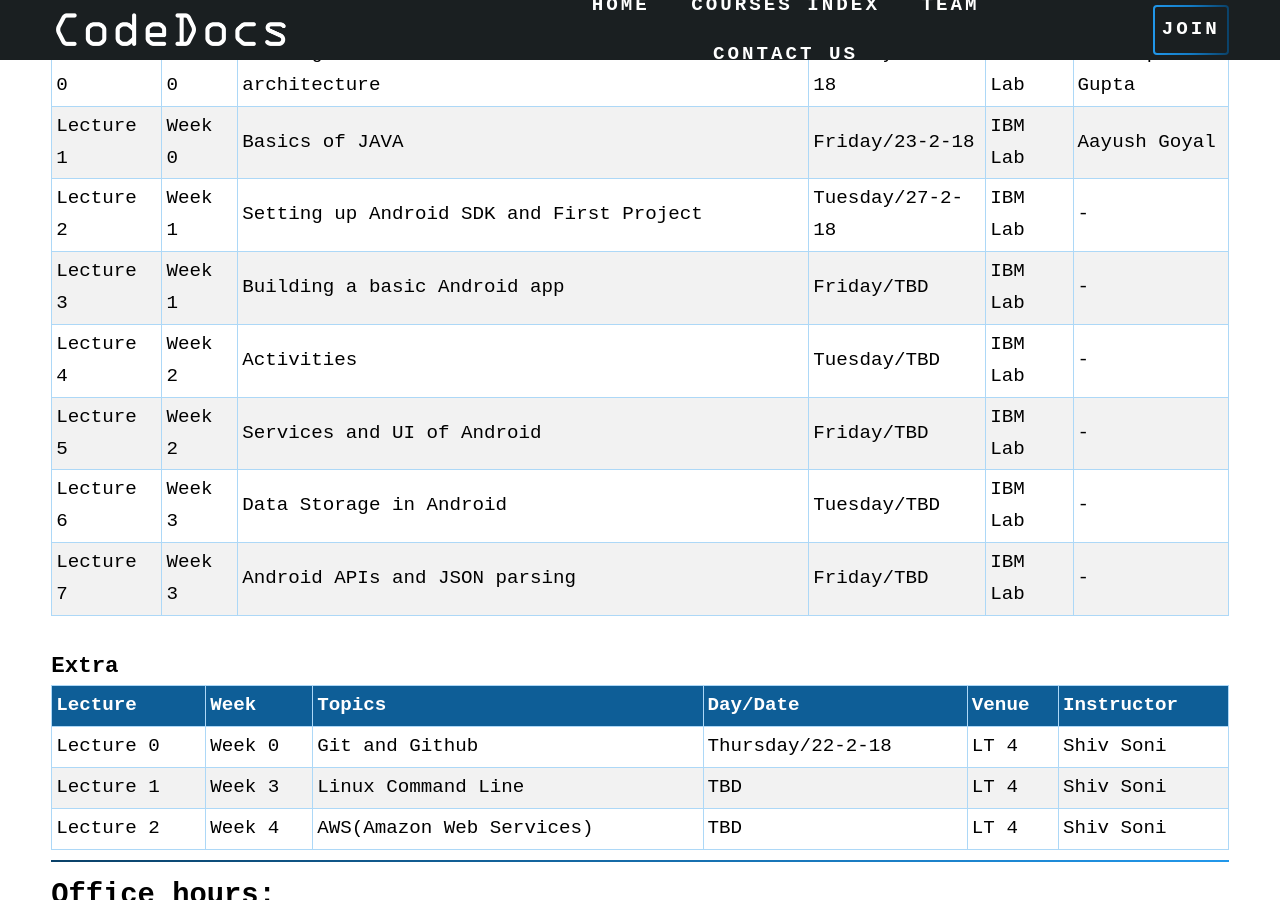
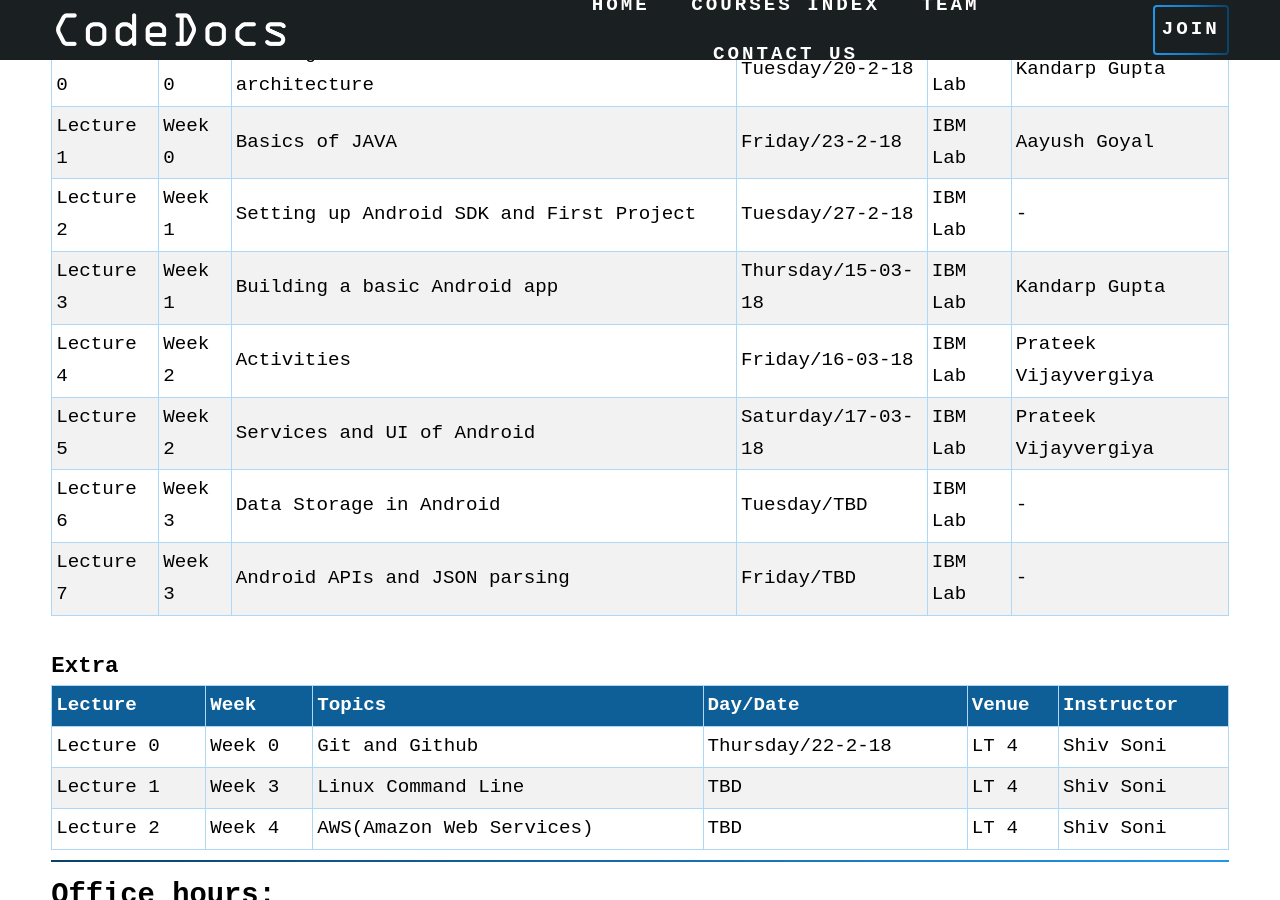
Before and after one commit to CodeDocsJECRC/codedocsjecrc.github.io, a Jekyll site: the page built from CD101/index.html, in a window 1280 px wide and 900 px high, scrolled down 2424 px. Built offline with Jekyll 4.4.1, drawn with Linux system fonts in a browser that asks for light colours; nearby versions of some CDN libraries; some web fonts are replaced.

Commit message:
instructor updated for andorid

```diff
--- a/CD101/index.html
+++ b/CD101/index.html
@@ -201,25 +201,25 @@
           <td>Lecture 3</td>
           <td>Week 1</td>
           <td>Building a basic Android app </td>
-          <td>Friday/TBD</td>
+          <td>Thursday/15-03-18 </td>
           <td>IBM Lab</td>
-          <td>-</td>
+          <td>Kandarp Gupta </td>
         </tr>
         <tr>
           <td>Lecture 4</td>
           <td>Week 2</td>
           <td>Activities</td>
-          <td>Tuesday/TBD</td>
+          <td>Friday/16-03-18</td>
           <td>IBM Lab</td>
-          <td>-</td>
+          <td>Prateek Vijayvergiya</td>
         </tr>
         <tr>
           <td>Lecture 5</td>
           <td>Week 2</td>
           <td>Services and UI of Android </td>
-          <td>Friday/TBD</td>
+          <td>Saturday/17-03-18</td>
           <td>IBM Lab</td>
-          <td>-</td>
+          <td>Prateek Vijayvergiya</td>
         </tr>
         <tr>
           <td>Lecture 6</td>
```
